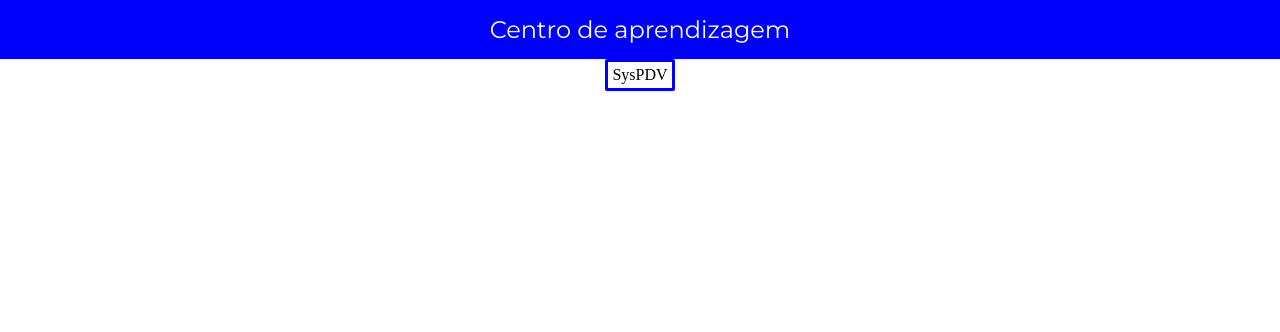
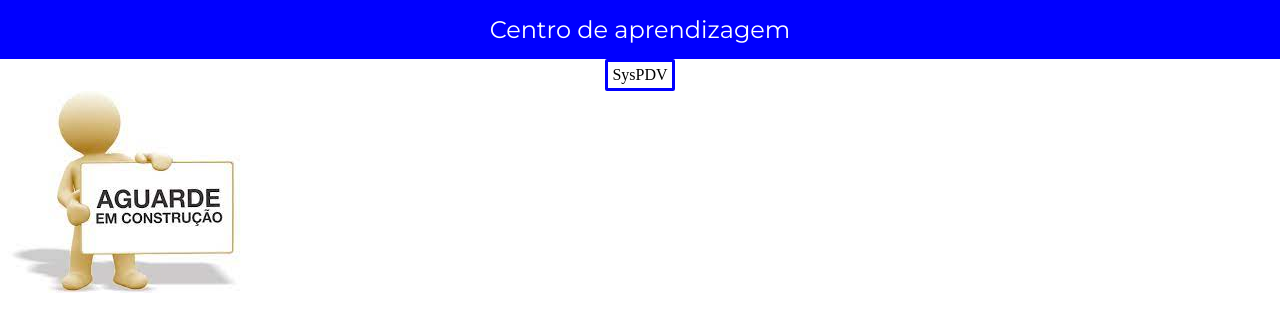
Before and after one commit to cgfrs/project-for-my-Job, a plain HTML site: page Centro/sys.html in a window 1280 px wide. Drawn offline with Linux system fonts and the light colour scheme.

Commit message:
Add files via upload

```diff
--- a/Centro/styles.css
+++ b/Centro/styles.css
@@ -26,9 +26,6 @@ header {
 
 
 }
-
-
-
 .um{
     border: solid blue;
     padding: 4px;
--- a/Centro/sys.html
+++ b/Centro/sys.html
@@ -16,8 +16,8 @@
         <main>
           <div class="sistemas2">
             <a class="um" href="sys.html">SysPDV</a>
-
-          </div>
+         </div>
+         <img src="./assets/CONTRUCAO.jpg" alt="">
 
 
 
```
Also changed, not shown: Centro/index.html (+1 -0 lines).
